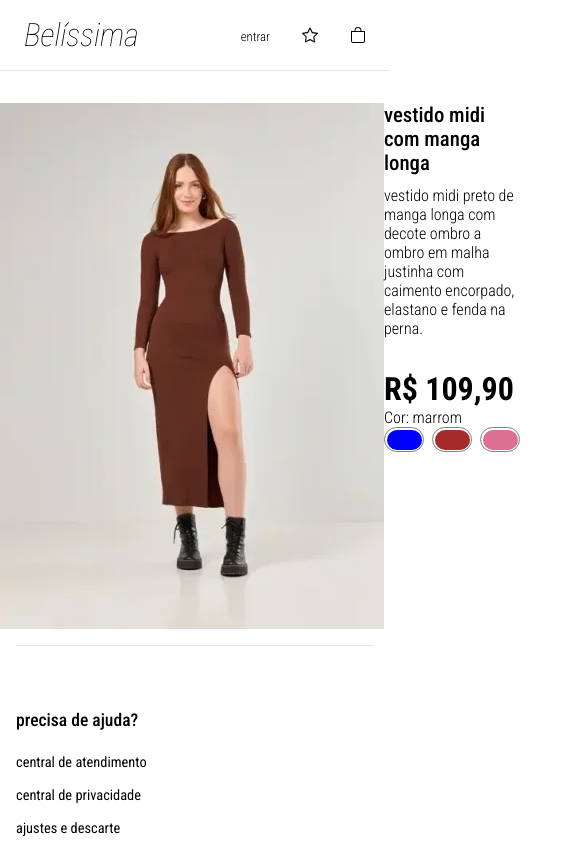
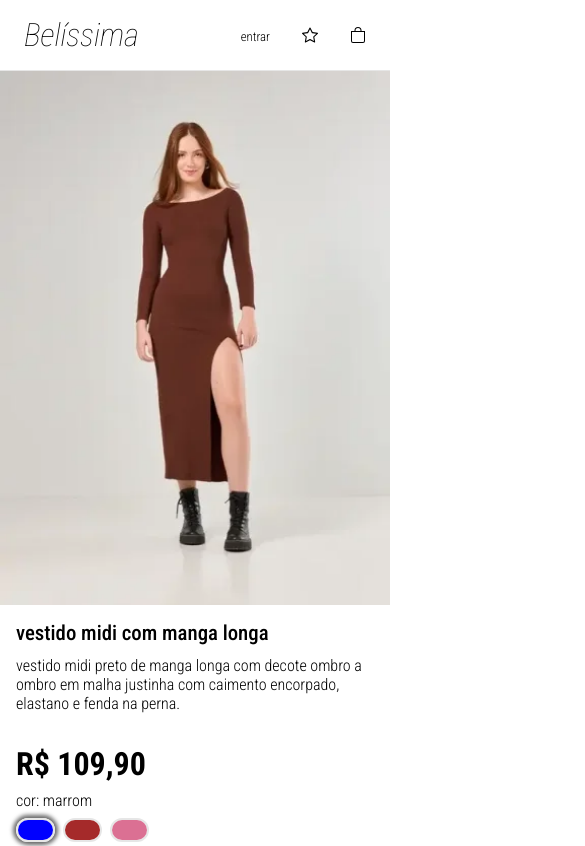
Before and after one commit to projeto-belissima/front-end, a Vue app: page /vestido in a window 390 px wide. Shown: the top 846 px of the page, 585 px wide, since content can reach past the window. Built offline with nearby package versions, Linux system fonts and the light colour scheme.

Commit message:
feat: customização do botão e responsividade #16

```diff
--- a/src/views/VestidosView.vue
+++ b/src/views/VestidosView.vue
@@ -18,14 +18,15 @@ const imgUrl = (img) => new URL(`../assets/img/${img}`, import.meta.url).href
 
 <template>
   <section class="vestido">
+
     <img :src="imgUrl(vestido.img)" />
     <div class="informacoes">
       <h5 class="nome-produto">{{ vestido.nome }}</h5>
       <p class="descricao">{{ vestido.descricao }}</p>
       <h5 class="valor-produto">R$ {{ vestido.mediaPreco.replace('.', ',') }}</h5>
-      <h5 class="cores">Cor: {{ vestido.cores }}</h5>
+      <h5 class="cores">cor: {{ vestido.cores }}</h5>
       <div class="selecao-cor">
-        <div class="button"><button class="azul botao-cor-selecionado"></button></div>
+        <div class="button botao-cor-selecionado"><button class="azul"></button></div>
         <div class="button"><button class="marrom"></button></div>
         <div class="button"><button class="rosa"></button></div>
       </div>
@@ -38,7 +39,8 @@ const imgUrl = (img) => new URL(`../assets/img/${img}`, import.meta.url).href
 .vestido {
   display: grid;
   grid-template-columns: 1fr 1fr;
-  margin-top: 2rem;
+  padding: 2rem 1rem 1rem;
+  gap: 1rem;
 
   & img {
     justify-self: center;
@@ -72,6 +74,7 @@ const imgUrl = (img) => new URL(`../assets/img/${img}`, import.meta.url).href
   font-family: var(--fonte-principal);
   font-size: 1rem;
   font-weight: 300;
+  margin: .5rem 0;
 }
 
 .selecao-cor {
@@ -82,10 +85,13 @@ const imgUrl = (img) => new URL(`../assets/img/${img}`, import.meta.url).href
     display: grid;
     justify-content: center;
     align-items: center;
-    height: 25px;
-    width: 40px;
-    border: 1px solid gray;
+    height: fit-content;
+    border: 2px solid var(--cor-cinza-auxiliar);
     border-radius: 15px;
+  }
+
+  & div.botao-cor-selecionado {
+    box-shadow: 0 0 4px 3px rgba(0, 0, 0, 0.6);
   }
 
   & div > button {
@@ -93,6 +99,7 @@ const imgUrl = (img) => new URL(`../assets/img/${img}`, import.meta.url).href
     width: 35px;
     border-radius: 15px;
     border: none;
+    cursor: pointer;
   }
 }
 
@@ -105,4 +112,29 @@ const imgUrl = (img) => new URL(`../assets/img/${img}`, import.meta.url).href
 .rosa {
   background-color: palevioletred;
 }
+
+@media(max-width: 840px) {
+  .vestido {
+    grid-template-columns: 1fr;
+
+    & div.informacoes {
+      padding: 0;
+    }
+  }
+}
+
+@media(max-width: 430px) {
+  .vestido {
+    padding: 0;
+
+    & img {
+      width: 100vw;
+    }
+
+    & div.informacoes {
+      width: 100vw;
+      padding: 0 1rem;
+    }
+  }
+}
 </style>
```
